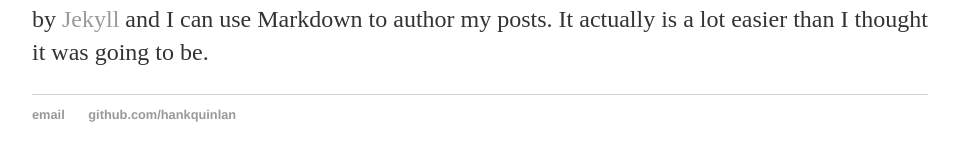
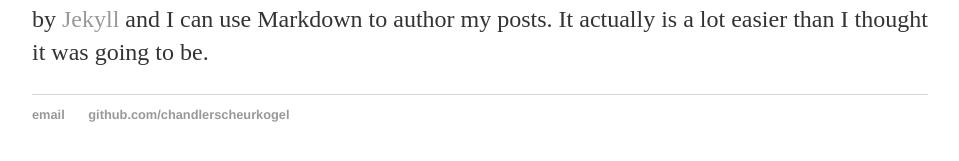
Before and after one commit to ChandlerScheurkogel/ChandlerScheurkogel.github.io, a Jekyll site: the page built from _posts/2016-04-28-Chandler-Scheurkogel-site-launched.md, in a window 1280 px wide. Shown: the part 286-447 px from the top of the page, without its empty margins (160-1119 px from the left). Built offline with Jekyll 4.4.1, drawn with Linux system fonts in a browser that asks for light colours.

Commit message:
Update default.html

```diff
--- a/_layouts/default.html
+++ b/_layouts/default.html
@@ -21,8 +21,8 @@
 			</div><!-- /.container -->
 			<footer>
 	    		<ul>
-	        		<li><a href="mailto:hankquinlanhub@gmail.com">email</a></li>
-	        		<li><a href="https://github.com/hankquinlan">github.com/hankquinlan</a></li>
+	        		<li><a href="mailto:chandlerscheurkogel@gmail.com">email</a></li>
+	        		<li><a href="https://github.com/chandlerscheurkogel">github.com/chandlerscheurkogel</a></li>
 				</ul>
 			</footer>
 		</body>
```
